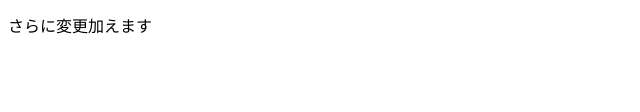
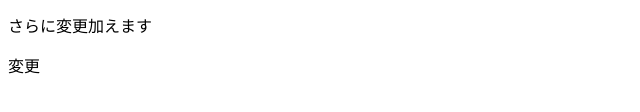
Before and after one commit to N-kazu42/testwork2, a plain HTML site: page index.html in a window 1280 px wide. Shown: the part 156-268 px from the top of the page, 0-640 px from the left. Drawn offline with Linux system fonts and the light colour scheme.

Commit message:
もう一回

```diff
--- a/index.html
+++ b/index.html
@@ -11,5 +11,6 @@
     <p>テスト記事です。</p>
     <p>修正しました。</p>
     <p>さらに変更加えます</p>
+    <p>変更</p>
 </body>
 </html>
```
